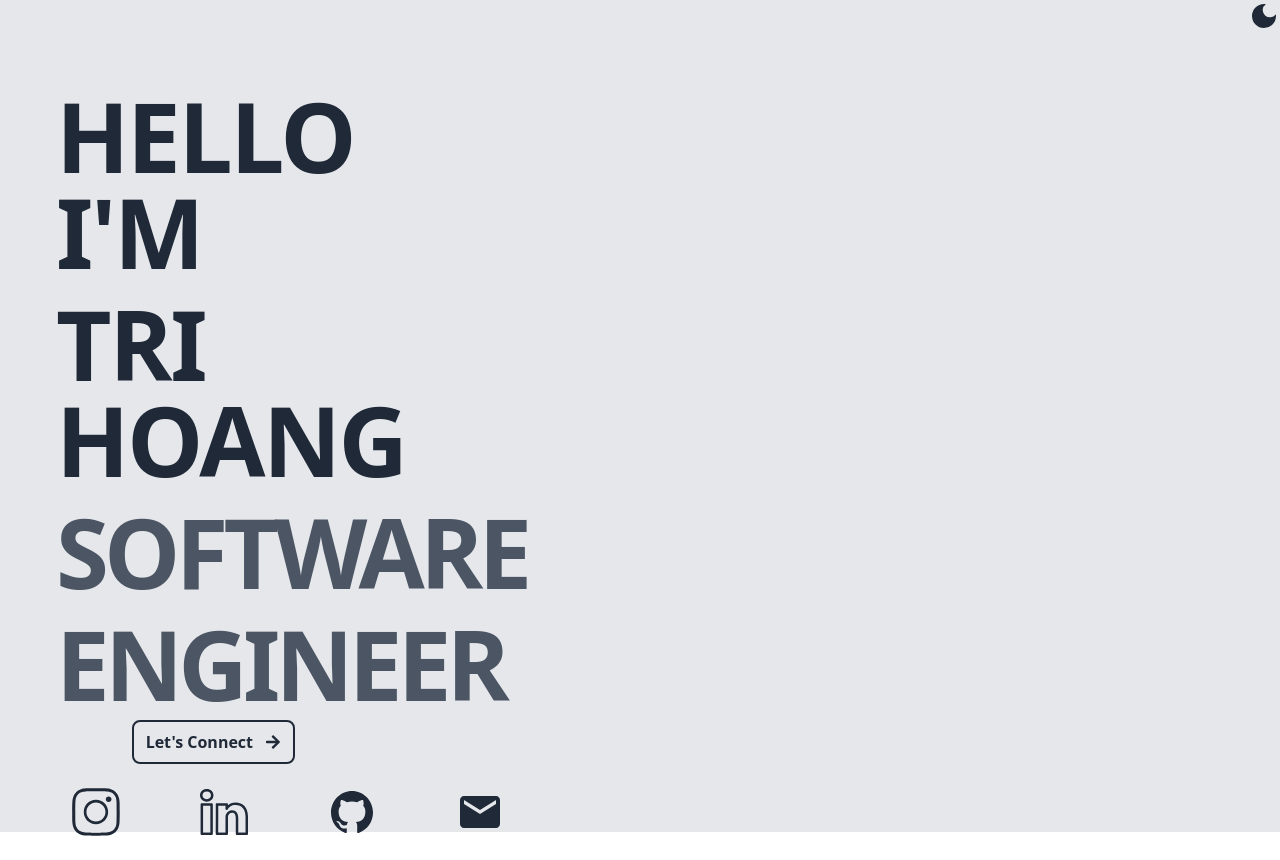
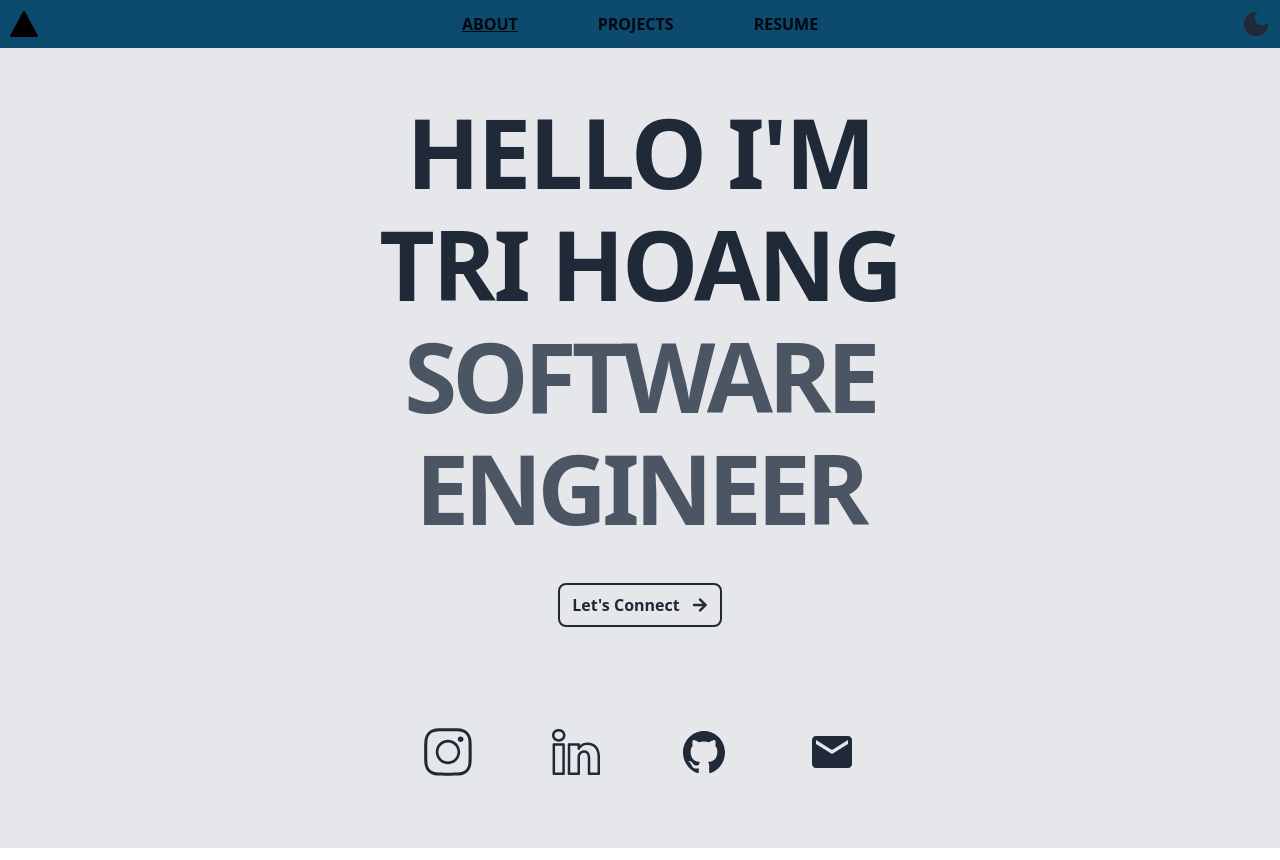
Before and after one commit to Trizee/BetterPersonalWebsite, a React (Vite) app: page / in a window 1280 px wide. Built offline with nearby package versions, Linux system fonts and the light colour scheme.

Commit message:
accent coloring

```diff
--- a/src/App.jsx
+++ b/src/App.jsx
@@ -1,6 +1,8 @@
 import { useState,useEffect } from 'react'
 import Hero from './Components/Hero';
 import NavBar from './Components/Navbar';
+
+
 
 function App() {
 
@@ -34,11 +36,9 @@ function App() {
   return (
     <div className='bg-gray-200 dark:bg-gray-950'>
     <NavBar theme={theme} setTheme={setTheme}/>
-    <div className='transition-all duration-1000 grid grid-cols-6 grid-flow-col'>
+    <div className='transition-all duration-1000'>
       {/* <button className="border-l-neutral-800 bg-red-700 rounded-full p-2 flex justify-center m-auto animate-pulse" onClick={handleClick}> darkmode</button> */}
-      <div className='col-span-6 md:col-span-2'>
         <Hero theme={theme} />
-      </div>
     </div>
     </div>
   )
--- a/src/Components/Hero.jsx
+++ b/src/Components/Hero.jsx
@@ -64,30 +64,30 @@ export default function Hero({theme}){
     const arrowStyle = {margin:"auto" }
 
     return(
-        <div className="p-5 md:p-12 h-screen flex flex-col">
-            <div>
-                <div className= {loaded ? "opacity-100 transition-all duration-1000 text-center md:text-left" : "opacity-0 transition-all duration-1000"}>
+        <div className="p-5 md:p-12 mt-10 md:mt-0 h-[100dvh] flex flex-col">
+            <div className="z-40">
+                <div className= {loaded ? "opacity-100 transition-all duration-1000 text-center" : "opacity-0 transition-all duration-1000"}>
                     <p className="text-6xl md:text-7xl lg:text-8xl font-semibold p-2 text-gray-800 dark:text-gray-200 transtion-all duration-700 tracking-tight">HELLO  I'M</p>
                 </div>
-                <div className= {loaded1 ? "opacity-100 transition-all duration-1000 text-center md:text-left" : "opacity-0 transition-all duration-1000"}>
+                <div className= {loaded1 ? "opacity-100 transition-all duration-1000 text-center" : "opacity-0 transition-all duration-1000"}>
                     <p className="text-6xl md:text-7xl lg:text-8xl font-semibold p-2 text-gray-800 dark:text-gray-200 transtion-all duration-500 tracking-tight">TRI HOANG</p>
                 </div>
-                <div className= {loaded2 ? "opacity-100 transition-all duration-1000 text-center md:text-left" : "opacity-0 transition-all duration-1000"}>
+                <div className= {loaded2 ? "opacity-100 transition-all duration-1000 text-center" : "opacity-0 transition-all duration-1000"}>
                     <p className="text-6xl md:text-7xl lg:text-8xl font-semibold p-2 text-gray-600 dark:text-gray-400 transtion-all duration-300 tracking-tighter">SOFTWARE</p>
                 </div>
-                <div className= {loaded3 ? "opacity-100 transition-all duration-1000 text-center md:text-left" : "opacity-0 transition-all duration-1000"}>
+                <div className= {loaded3 ? "opacity-100 transition-all duration-1000 text-center" : "opacity-0 transition-all duration-1000"}>
                     <p className="text-6xl md:text-7xl lg:text-8xl font-semibold p-2 text-gray-600 dark:text-gray-400 transtion-all duration-300 tracking-tighter">ENGINEER</p>
                 </div>
                 </div>
             <div className={loaded4? "m-auto flex justify-center transition-all duration-1000 " : "opacity-0"}>
-                <button class="bg-transparent hover:bg-gray-800 dark:hover:bg-gray-200 dark:hover:text-gray-800 hover:text-gray-200 dark:text-gray-200 transition-all duration-200 text-gray-800 font-bold py-2 px-3 border-2 hover:border-transparent dark:border-gray-200 border-gray-800 flex gap-3 rounded-lg">
+                <button class="bg-transparent hover:bg-sky-800 hover:text-gray-200 dark:text-gray-200 transition-all duration-200 text-gray-800 font-bold py-2 px-3 border-2 hover:border-transparent border-gray-800 flex gap-3 rounded-lg">
                     Let's Connect <FaArrowRight size={"1rem"} style={arrowStyle}/>
                 </button>
             </div>
-            <div className={loaded4 ? "transition-all duration-1000 flex mt-auto gap-8 justify-evenly" : " -translate-x-full transition-all duration-1000 opacity-0 "}>
-                <div className="inline-block p-1 md:p-6 rounded-full hover:scale-125 transition-all duration-100 cursor-pointer"> <SlSocialInstagram style={style} size="3rem"/> </div>
-                <div className="inline-block p-1 md:p-6 rounded-full hover:scale-125 transition-all duration-100 cursor-pointer"> <SlSocialLinkedin style={style} size="3rem"/> </div>
-                <div className="inline-block p-1 md:p-6 rounded-full hover:scale-125 transition-all duration-100 cursor-pointer"> <IoLogoGithub style={style} size="3rem"/> </div>
+            <div className={loaded4 ? "transition-all duration-1000 flex mt-auto gap-8 justify-center" : " -translate-x-full transition-all duration-1000 opacity-0 "}>
+                <div className="inline-block p-1 md:p-6 rounded-full hover:scale-125 transition-all duration-100 cursor-pointer"> <a target="_blank" href="google.com"> <SlSocialInstagram style={style} size="3rem"/> </a> </div>
+                <div className="inline-block p-1 md:p-6 rounded-full hover:scale-125 transition-all duration-100 cursor-pointer"> <a target="_blank" href="https://www.linkedin.com/in/tri-hoang-730602286/"> <SlSocialLinkedin style={style} size="3rem"/> </a> </div>
+                <div className="inline-block p-1 md:p-6 rounded-full hover:scale-125 transition-all duration-100 cursor-pointer"> <a target="_blank" href="google.com"> <IoLogoGithub style={style} size="3rem"/> </a> </div>
                 <div className="inline-block p-1 md:p-6 rounded-full hover:scale-125 transition-all duration-100 cursor-pointer"> <MdEmail style={style} size="3rem"/> </div>
             </div>
         </div>
--- a/src/Components/Navbar.jsx
+++ b/src/Components/Navbar.jsx
@@ -1,6 +1,7 @@
 import { MdLightMode } from "react-icons/md";
 import { MdDarkMode } from "react-icons/md";
 import { useState,useEffect } from "react";
+import { IoTriangle } from "react-icons/io5";
 
 export default function NavBar({theme,setTheme}){
 
@@ -18,8 +19,16 @@ export default function NavBar({theme,setTheme}){
 
     return (
         <>
-        <div className="transition-all duration-1000 flex justify-end">
+        <div className="transition-all duration-1000 flex w-full bg-sky-900 p-2 top-0 relative">
+            <IoTriangle className="mr-auto" size="2rem"/>
+            <div className="flex items-center">
+                <p className="font-bold text-gray-950 dark:text-gray-200 mx-10 cursor-pointer hover:underline-offset-4 underline">ABOUT</p>
+                <p className="font-bold text-gray-950 dark:text-gray-200 mx-10 cursor-pointer">PROJECTS</p>
+                <p className="font-bold text-gray-950 dark:text-gray-200 mx-10 cursor-pointer">RESUME</p>
+            </div>
+            <div className="ml-auto cursor-pointer">
             {theme === "dark" ? <MdLightMode style={style} size="2rem" onClick={()=>{setTheme("light")}} /> : <MdDarkMode style={style} size="2rem" onClick={()=>{setTheme("dark")}}/>}
+            </div>
         </div>
         </>
     )
--- a/src/index.css
+++ b/src/index.css
@@ -1,7 +1,3 @@
 @tailwind base;
 @tailwind components;
 @tailwind utilities;
-
-#socialIcons {
-    height: 100px;
-}
```
